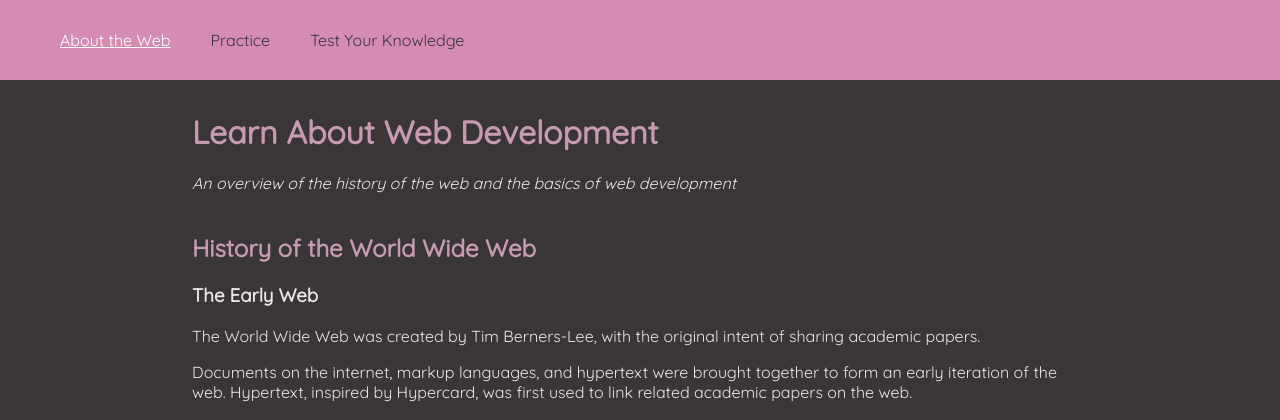
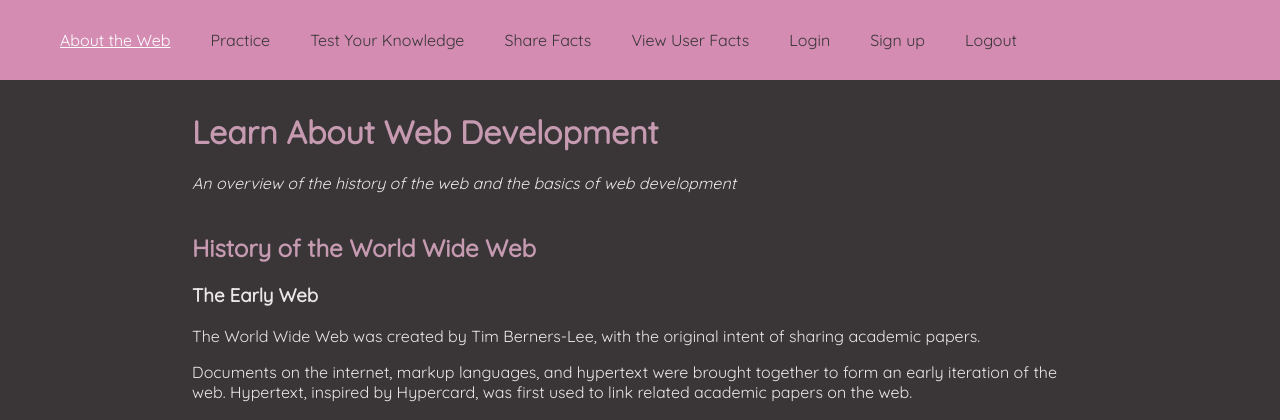
Before and after one commit to miranda-price/csc210-project2, a Flask app: page / in a window 1280 px wide. Shown: the top 420 px of the page. Run offline with Flask 3, Linux system fonts and the light colour scheme; parts of the project's set-up code (start-up, migrations or seed data) failed here and were passed over.

Commit message:
updating navbar

```diff
--- a/templates/index.html
+++ b/templates/index.html
@@ -14,6 +14,11 @@
             <li><a href="/" class="active">About the Web</a></li>
             <li><a href="/practice">Practice</a></li>
             <li><a href="/test">Test Your Knowledge</a></li>
+            <li><a href="/sendmessage">Share Facts</a></li>
+            <li><a href="/responses">View User Facts</a></li>
+            <li><a href="/login">Login</a></li>
+            <li><a href="/signup">Sign up</a></li>
+            <li><a href="logout">Logout</a></li>
         </ul>
     </nav>
 
```
